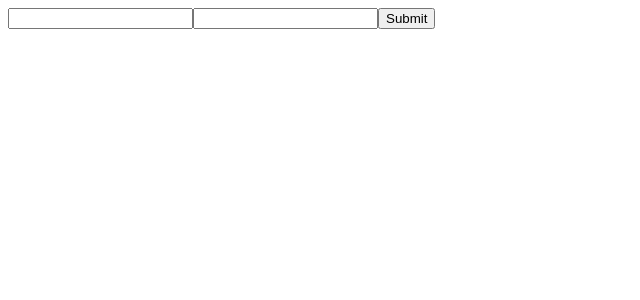
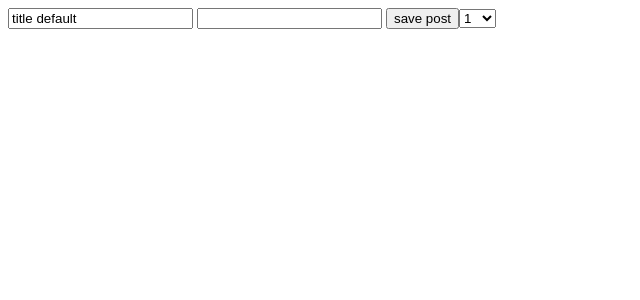
Before and after one commit to DenisOsetrov/react-2023, a React (Create React App) app: page / in a window 1280 px wide. Shown: the top 300 px of the page, without its empty margins (0-640 px from the left). Built offline with nearby package versions, Linux system fonts and the light colour scheme.

Commit message:
lesson-3-form

```diff
--- a/package.json
+++ b/package.json
@@ -9,6 +9,7 @@
     "react": "^18.2.0",
     "react-dom": "^18.2.0",
     "react-scripts": "5.0.1",
+    "react-hook-form": "^7.43.9",
     "axios": "0.27.2"
   },
   "scripts": {
--- a/src/App.js
+++ b/src/App.js
@@ -1,65 +1,66 @@
-import {useState} from "react";
-// import {createRef} from "react";  // Це для другого варіанту!
-function App() {
-  // let [login, setLogin] = useState('default');
-  // let [password, setPassword] = useState('');
-  //   function OnLoginChanche (e) {
-  //       setLogin(e.target.value);
-  //   }
-  //   function OnPasswordChanche (e) {
-  //       setLogin(e.target.value);
-  //   }
-
-  let [formState,setFormState]= useState({login: '', password: ''});
-
-    function onSubmit (e) {
-    // console.log(e.target.login.value);
-    // console.log(e.target.password.value);
-
-        e.preventDefault();                 //зупиняємо перезапуск браузера, тому можна відхопити дані в console.log
-        console.log(formState);             // Або відправити інформацію на API!
-  }
-function onchange(e) {
-     setFormState({...formState, [e.target.name]: e.target.value})
-}
-
-  return (
-    <div>
-       <form onSubmit={onSubmit}>
-           <input type="text" name={'login'} value={formState.login} onChange={onchange}/>
-           <input type="text" name={'password'} value={formState.password} onChange={onchange}/>
-         <button>Submit</button>
-       </form>
-    </div>
-  );
-}
-
-export default App;
-
-
-        // Неконтрольований компонент форм!!!
 // import React from 'react';
+// import {useForm} from "react-hook-form";
 //
 // const App = () => {
-//
-//     let login = createRef();
-//     let password = createRef();
-//
-//     function onSubmit (e) {
-//         console.log(login.current.value);
-//         console.log(password.current.value);
-//         // create obj && sent to API;
-//         e.preventDefault();
+//     let {register, handleSubmit,} = useForm(); // register - автоматизує процес наповнення input
+//                                     // Другий параметр має багато функцій. handleSubmit!
+//     const onSubmit = (data) => {
+//         console.log(data);
 //     }
 //     return (
-//         <div>
-//             <form onSubmit={onSubmit}>
-//                 <input type="text" name={'login'} ref={login}/>
-//                 <input type='text' name={'password'} ref={password}/>
-//                 <button>log in</button>
+//              <div>
+//             <form onSubmit={handleSubmit(onSubmit)}>
+//                 <input {...register("title", {required:true})}/>  {/* інпут являє собою пропертю об'єкта. {required:true} - обов'язкове заповнення поля*/}
+//                 <input {...register("body")}/>                           {/*В додаткові хар-ки можна передавати різні значення, min, max */}
+//                 <input type="submit" value={'save post'}/>
 //             </form>
 //         </div>
 //     );
 // };
 //
 // export default App;
+
+
+
+
+// Різні функції форм і властивості
+import React from "react";
+import {useForm} from "react-hook-form"
+import {savePost} from "./service/fetchAndAxios";
+
+const App = () => {
+    let {register, handleSubmit, watch, formState: {errors}} = useForm({defaultValues: {title: 'title default'}}); // defaultValues - заповнює інпут по замовченню
+    // watch - дозволяю спостерігати за заповненням інпуту.
+    const onSubmit = (data) => {
+        console.log(data);
+        savePost(data).then(data => console.log(data))
+    };
+
+    console.log(watch('title'));
+
+    return (
+        <div>
+            <form onSubmit={handleSubmit(onSubmit)}>
+                <input {...register("title", {required: true})}/> {/* інпут являє собою пропертю об'єкта. {required:true} - обов'язкове заповнення поля*/}
+                {errors.title && <span>field is required</span>}
+                <input {...register("body")}/> {/*В додаткові хар-ки можна передавати різні значення, min, max */}
+                <input type="submit" value={'save post'}/>
+
+                <select {...register("userId")}>
+                    <option value="1">1</option>
+                    <option value="2">2</option>
+                    <option value="3">3</option>
+                    <option value="4">4</option>
+                    <option value="5">5</option>
+                    <option value="6">6</option>
+                    <option value="7">7</option>
+                    <option value="8">8</option>
+                    <option value="9">9</option>
+                    <option value="10">10</option>
+                </select>
+            </form>
+        </div>
+    );
+};
+
+export default App;
--- /dev/null
+++ b/src/service/fetchAndAxios.js
@@ -0,0 +1,37 @@
+//              Через fetch
+
+// import React from 'react';
+//
+// const FetchAndAxios = () => {
+//     fetch('https://jsonplaceholder.typicode.com/posts', {
+//         method: 'POST',
+//         body: JSON.stringify(data),
+//         headers: {
+//             'Content-type': 'application/json; charset=UTF-8',
+//         },
+//     })
+//         .then((response) => response.json())
+//         .then((json) => console.log(json));
+//
+//     return (
+//         <div>
+//
+//         </div>
+//     );
+// };
+//
+// export default FetchAndAxios;
+
+
+//      Через Axios!
+
+import axios from "axios";
+
+const axiosInstance = axios.create({
+    baseURL: 'https://jsonplaceholder.typicode.com/posts',
+    headers: { 'Content-type': 'application/json; charset=UTF-8'},
+})
+
+const savePost = (post) => axiosInstance.post('', post);
+
+export { savePost };
```
Also changed, not shown: 1 other file (tests, documents, lock files or other folders).
